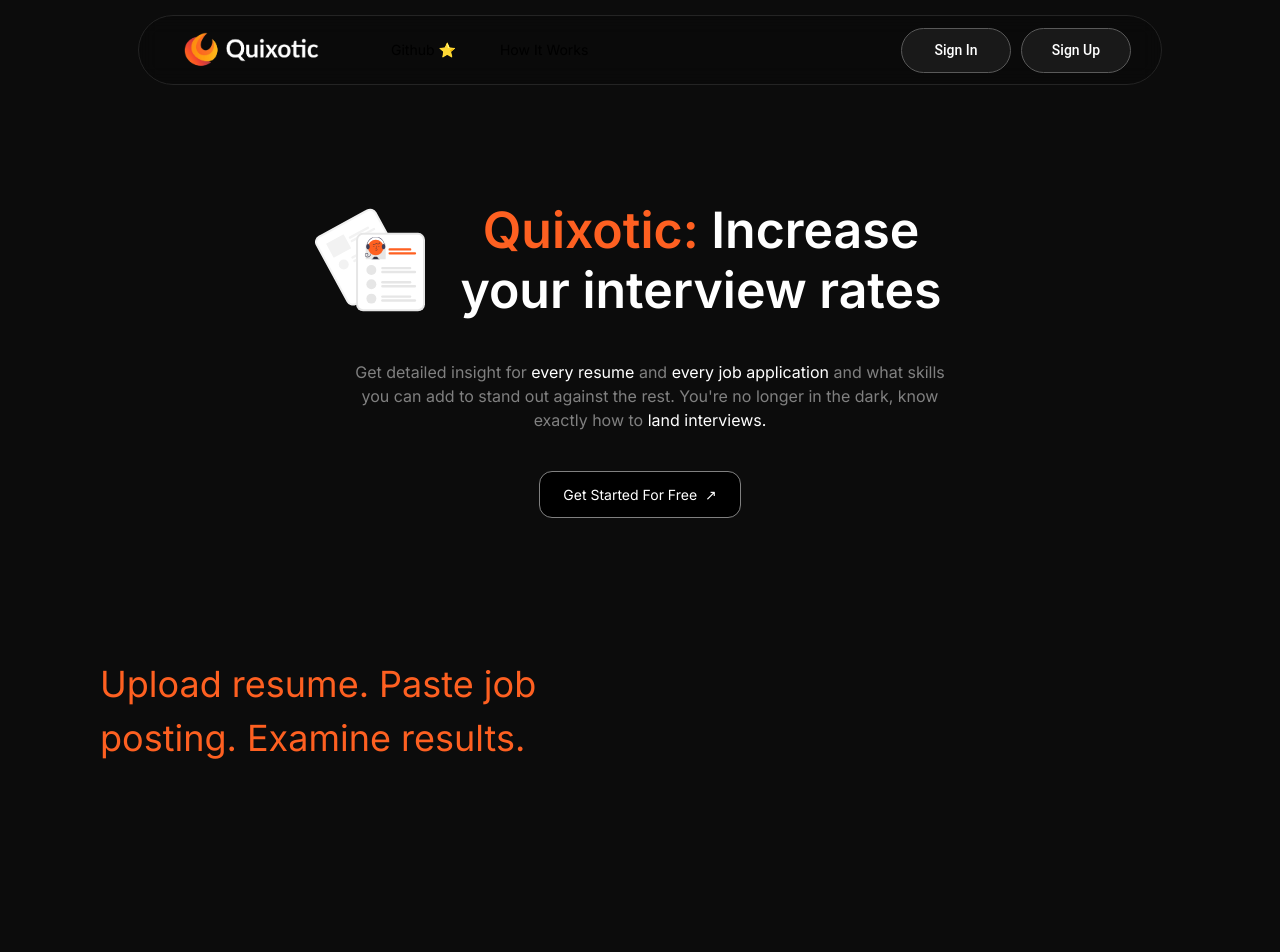
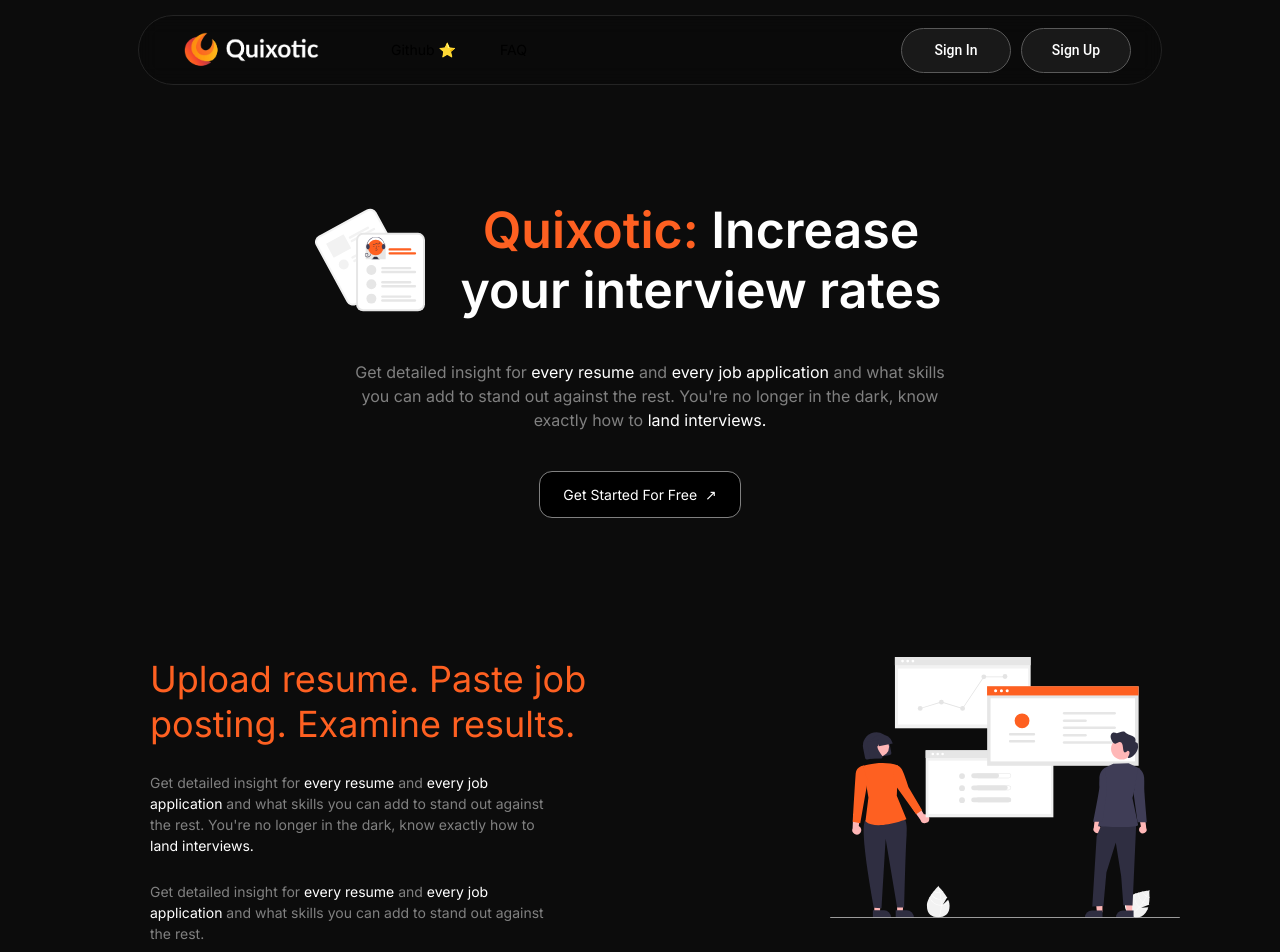
Before and after one commit to kavjeydev/Resume-Analyzer, a Next.js app in the folder resume-frontend/: page / in a window 1280 px wide. Shown: the top 952 px of the page. Built offline with nearby package versions, Linux system fonts and the light colour scheme.

Commit message:
second paragraph section + image for it

```diff
--- a/resume-frontend/src/app/navbar/navbar.tsx
+++ b/resume-frontend/src/app/navbar/navbar.tsx
@@ -17,8 +17,8 @@
                         <Link href="https://www.github.com/kavjeydev" className={styles.small_button} target="_blank">
                             Github ⭐
                         </Link>
-                        <Link href="/howitworks" className={styles.small_button}>
-                            How It Works
+                        <Link href="/faq" className={styles.small_button}>
+                            FAQ
                         </Link>
                     </div>
 
--- a/resume-frontend/src/app/page.module.css
+++ b/resume-frontend/src/app/page.module.css
@@ -81,19 +81,40 @@
 }
 
 .left_col{
+    display: flex;
+    flex-direction: column;
+    gap: 25px;
+
     padding-top: 100px;
-    padding-left: 100px;
+    padding-left: 150px;
     width: 50%;
     font-size: 14px;
 }
 
 .right_col{
+
+    padding-top: 100px;
+    padding-left: 190px;
     width: 50%;
     font-size: 14px;
 }
 
 .para_heading{
     font-size: 36px;
+    line-height: 45px;
     width: 500px;
     color:#FE6021;
 }
+
+.left_para{
+    color: gray;
+
+    width: 400px;
+
+}
+
+.paragraph_container{
+    display: flex;
+    flex-direction: column;
+    gap: 25px;
+}
--- a/resume-frontend/src/app/page.tsx
+++ b/resume-frontend/src/app/page.tsx
@@ -26,9 +26,21 @@
         <div className={styles.second_section_div}>
           <div className={styles.left_col}>
             <h1 className={styles.para_heading}>Upload resume. Paste job posting. Examine results.</h1>
+            <div className={styles.paragraph_container}>
+
+
+              <p className={styles.left_para}>Get detailed insight for <span className={styles.emphasize}>every resume</span> and <span className={styles.emphasize}>every job application </span>
+              and what skills you can add to stand out against the rest. You're no longer in the dark, know exactly how to <span className={styles.emphasize}>land interviews. </span> </p>
+              <p className={styles.left_para}>Get detailed insight for <span className={styles.emphasize}>every resume</span> and <span className={styles.emphasize}>every job application </span>
+              and what skills you can add to stand out against the rest. </p>
+
+            </div>
+
+
           </div>
+
           <div className={styles.right_col}>
-
+            <Image width={350} height={350} className={styles.abstract} src="/howitworks.svg" alt="orange abs"/>
           </div>
 
         </div>
```
Also changed, not shown: resume-frontend/public/howitworks.svg (added).
